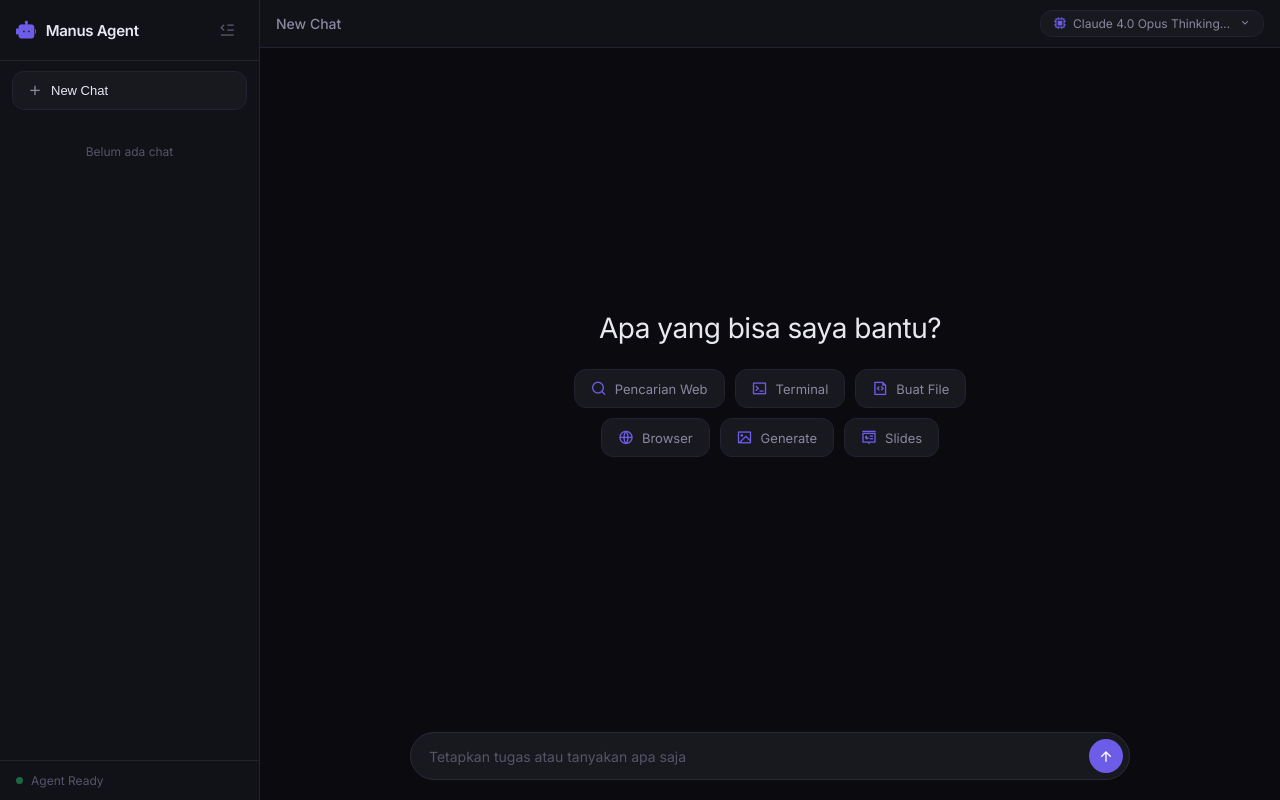
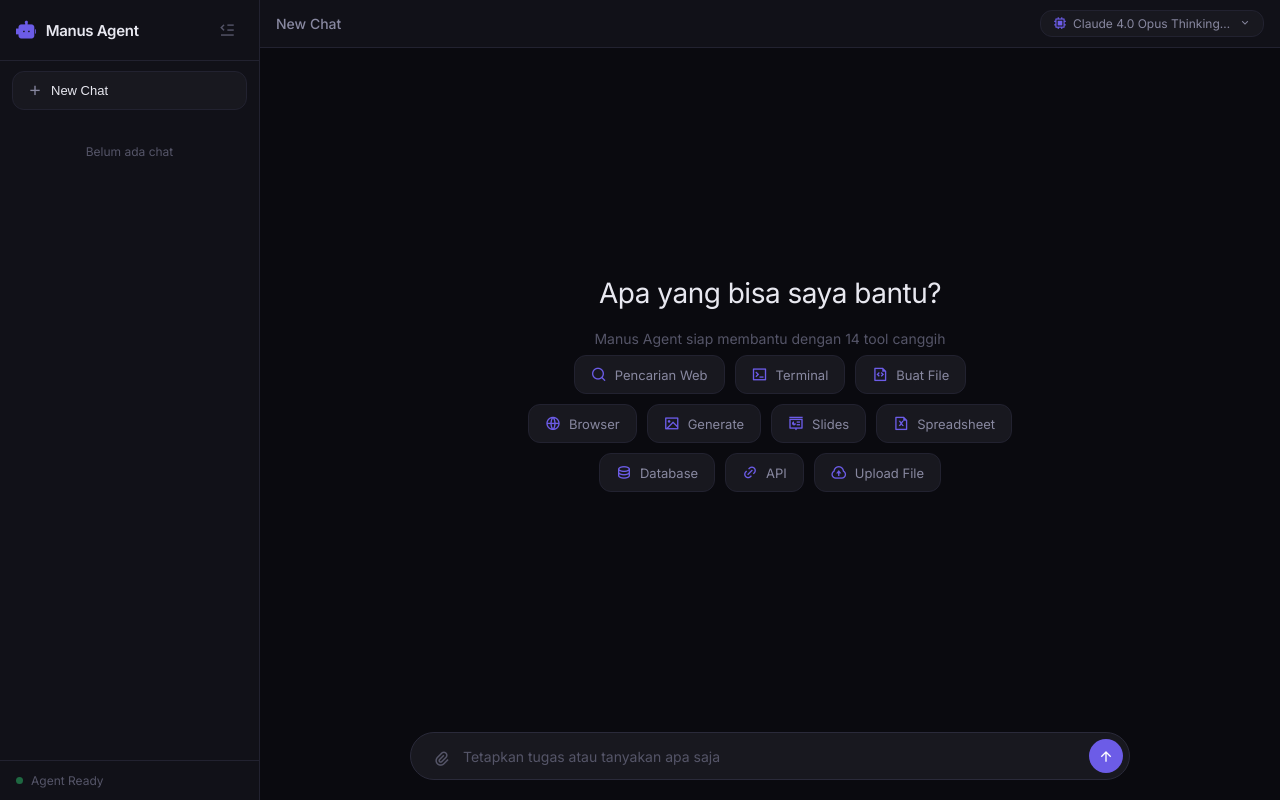
Before and after one commit to dugongyete-ui/agent-manus, a FastAPI app: page / in a window 1280 px wide. Run offline with FastAPI, Linux system fonts and the light colour scheme; data that the repository does not hold is empty; parts of the project's set-up code (start-up, migrations or seed data) failed here and were passed over; some libraries are stand-ins or nearby versions.

Commit message:
Add file upload functionality and enhance welcome screen
Implement file upload UI with drag-and-drop support, add new tool cards for spreadsheet, database, and API to the welcome screen, and integrate file attachment handling into the messaging system.

Replit-Commit-Author: Agent
Replit-Commit-Session-Id: a6bf023d-af94-4a4b-ba7e-b881e420a750
Replit-Commit-Checkpoint-Type: intermediate_checkpoint
Replit-Commit-Event-Id: 77f71e77-19ac-4df2-aec6-8d5375a8d876
Replit-Helium-Checkpoint-Created: true

```diff
--- a/web/static/css/style.css
+++ b/web/static/css/style.css
@@ -1326,3 +1326,142 @@ html, body {
 .plan-step.active {
     background: rgba(124, 58, 237, 0.1);
 }
+
+.welcome-subtitle {
+    color: var(--text-muted);
+    font-size: 14px;
+    margin-top: -4px;
+    margin-bottom: 8px;
+}
+
+.btn-attach {
+    background: none;
+    border: none;
+    color: var(--text-muted);
+    cursor: pointer;
+    font-size: 18px;
+    padding: 4px;
+    display: flex;
+    align-items: center;
+    justify-content: center;
+    transition: color 0.15s;
+    flex-shrink: 0;
+}
+.btn-attach:hover {
+    color: var(--accent);
+}
+
+.upload-preview-bar {
+    padding: 6px 12px;
+    display: flex;
+    gap: 8px;
+    overflow-x: auto;
+    border-bottom: 1px solid var(--border);
+}
+.upload-preview-list {
+    display: flex;
+    gap: 6px;
+    flex-wrap: wrap;
+}
+.upload-preview-item {
+    display: flex;
+    align-items: center;
+    gap: 6px;
+    background: var(--bg-tertiary);
+    border: 1px solid var(--border);
+    border-radius: 8px;
+    padding: 4px 10px;
+    font-size: 12px;
+    color: var(--text-secondary);
+    max-width: 200px;
+    animation: fadeIn 0.2s ease;
+}
+.upload-preview-item i {
+    color: var(--accent);
+    font-size: 14px;
+    flex-shrink: 0;
+}
+.upload-preview-item .upload-name {
+    overflow: hidden;
+    text-overflow: ellipsis;
+    white-space: nowrap;
+    flex: 1;
+}
+.upload-preview-item .upload-remove {
+    background: none;
+    border: none;
+    color: var(--text-muted);
+    cursor: pointer;
+    font-size: 14px;
+    padding: 0;
+    line-height: 1;
+    flex-shrink: 0;
+}
+.upload-preview-item .upload-remove:hover {
+    color: var(--error);
+}
+.upload-preview-item.uploading {
+    opacity: 0.6;
+}
+.upload-preview-item .upload-spinner {
+    width: 12px;
+    height: 12px;
+    border: 2px solid var(--border);
+    border-top-color: var(--accent);
+    border-radius: 50%;
+    animation: spin 0.6s linear infinite;
+}
+
+.drop-overlay {
+    display: none;
+    position: absolute;
+    inset: 0;
+    background: rgba(108, 92, 231, 0.08);
+    border: 2px dashed var(--accent);
+    border-radius: var(--radius-lg);
+    z-index: 50;
+    align-items: center;
+    justify-content: center;
+    pointer-events: none;
+}
+.drop-overlay.active {
+    display: flex;
+}
+.drop-overlay-content {
+    display: flex;
+    flex-direction: column;
+    align-items: center;
+    gap: 8px;
+    color: var(--accent);
+    font-size: 16px;
+    font-weight: 500;
+}
+.drop-overlay-content i {
+    font-size: 48px;
+    opacity: 0.7;
+}
+
+@keyframes fadeIn {
+    from { opacity: 0; transform: translateY(4px); }
+    to { opacity: 1; transform: translateY(0); }
+}
+
+.chat-panel {
+    position: relative;
+}
+
+.file-attachment-msg {
+    display: inline-flex;
+    align-items: center;
+    gap: 6px;
+    background: var(--bg-tertiary);
+    border: 1px solid var(--border);
+    border-radius: 8px;
+    padding: 6px 10px;
+    font-size: 12px;
+    margin-bottom: 4px;
+    color: var(--text-secondary);
+}
+.file-attachment-msg i {
+    color: var(--accent);
+}
--- a/web/static/js/app.js
+++ b/web/static/js/app.js
@@ -7,6 +7,8 @@ let allModels = [];
 let activeCategory = null;
 let stepTracker = null;
 let activeToolCards = {};
+let pendingUploads = [];
+let uploadedFileIds = [];
 
 const TOOL_CONFIG = {
     shell_tool: {
@@ -233,7 +235,18 @@ async function sendMessage() {
         const welcomeEl = document.getElementById('welcomeScreen');
         if (welcomeEl) welcomeEl.remove();
 
-        appendMessage('user', message);
+        const uploadContext = getUploadContext();
+        const fullMessage = message + uploadContext;
+
+        if (pendingUploads.length > 0) {
+            const fileNames = pendingUploads.filter(u => u.status === 'done').map(u => u.file.name);
+            const attachHtml = fileNames.map(n => `<div class="file-attachment-msg"><i class="ri-attachment-2"></i>${escapeHtml(n)}</div>`).join('');
+            appendMessage('user', attachHtml + '\n' + message);
+        } else {
+            appendMessage('user', message);
+        }
+
+        clearUploads();
         input.value = '';
         input.style.height = 'auto';
         input.blur();
@@ -257,7 +270,7 @@ async function sendMessage() {
         }, 180000);
 
         try {
-            await sendStreamingMessage(message);
+            await sendStreamingMessage(fullMessage);
         } catch (err) {
             if (err.name === 'AbortError') {
                 console.log('Stream aborted');
@@ -1609,4 +1622,147 @@ document.addEventListener('DOMContentLoaded', () => {
     loadSessions();
     loadModels();
     document.getElementById('messageInput').focus();
+    initDragDrop();
 });
+
+function initDragDrop() {
+    const chatPanel = document.getElementById('chatPanel');
+    const overlay = document.getElementById('dropOverlay');
+    if (!chatPanel || !overlay) return;
+
+    let dragCounter = 0;
+
+    chatPanel.addEventListener('dragenter', (e) => {
+        e.preventDefault();
+        dragCounter++;
+        overlay.classList.add('active');
+    });
+
+    chatPanel.addEventListener('dragleave', (e) => {
+        e.preventDefault();
+        dragCounter--;
+        if (dragCounter <= 0) {
+            dragCounter = 0;
+            overlay.classList.remove('active');
+        }
+    });
+
+    chatPanel.addEventListener('dragover', (e) => {
+        e.preventDefault();
+    });
+
+    chatPanel.addEventListener('drop', (e) => {
+        e.preventDefault();
+        dragCounter = 0;
+        overlay.classList.remove('active');
+        const files = e.dataTransfer.files;
+        if (files.length > 0) handleFiles(Array.from(files));
+    });
+}
+
+function handleFileSelect(event) {
+    const files = Array.from(event.target.files);
+    if (files.length > 0) handleFiles(files);
+    event.target.value = '';
+}
+
+function handleFiles(files) {
+    files.forEach(file => {
+        if (file.size > 50 * 1024 * 1024) {
+            appendMessage('assistant', `File "${file.name}" terlalu besar (max 50MB).`);
+            return;
+        }
+        const id = Date.now() + '_' + Math.random().toString(36).substr(2, 6);
+        pendingUploads.push({ id, file, status: 'pending', fileId: null });
+        renderUploadPreviews();
+        uploadFile(id, file);
+    });
+}
+
+function renderUploadPreviews() {
+    const bar = document.getElementById('uploadPreviewBar');
+    const list = document.getElementById('uploadPreviewList');
+    if (!bar || !list) return;
+
+    if (pendingUploads.length === 0) {
+        bar.style.display = 'none';
+        list.innerHTML = '';
+        return;
+    }
+    bar.style.display = 'flex';
+
+    const fileIcons = {
+        pdf: 'ri-file-pdf-line', doc: 'ri-file-word-line', docx: 'ri-file-word-line',
+        xls: 'ri-file-excel-line', xlsx: 'ri-file-excel-line', csv: 'ri-file-excel-line',
+        png: 'ri-image-line', jpg: 'ri-image-line', jpeg: 'ri-image-line', gif: 'ri-image-line',
+        mp4: 'ri-video-line', mp3: 'ri-music-line', zip: 'ri-folder-zip-line',
+        py: 'ri-code-line', js: 'ri-code-line', ts: 'ri-code-line',
+        html: 'ri-html5-line', css: 'ri-css3-line', json: 'ri-braces-line',
+        txt: 'ri-file-text-line', md: 'ri-markdown-line',
+    };
+
+    list.innerHTML = pendingUploads.map(u => {
+        const ext = u.file.name.split('.').pop().toLowerCase();
+        const icon = fileIcons[ext] || 'ri-file-line';
+        const isUploading = u.status === 'uploading';
+        return `<div class="upload-preview-item ${isUploading ? 'uploading' : ''}" data-id="${u.id}">
+            ${isUploading ? '<div class="upload-spinner"></div>' : `<i class="${icon}"></i>`}
+            <span class="upload-name" title="${escapeHtml(u.file.name)}">${escapeHtml(u.file.name)}</span>
+            <button class="upload-remove" onclick="removeUpload('${u.id}')" title="Hapus">
+                <i class="ri-close-line"></i>
+            </button>
+        </div>`;
+    }).join('');
+}
+
+async function uploadFile(id, file) {
+    const upload = pendingUploads.find(u => u.id === id);
+    if (!upload) return;
+    upload.status = 'uploading';
+    renderUploadPreviews();
+
+    try {
+        const formData = new FormData();
+        formData.append('file', file);
+        if (currentSessionId) formData.append('session_id', currentSessionId);
+
+        const res = await fetch(`${API}/api/upload`, { method: 'POST', body: formData });
+        if (!res.ok) throw new Error(`Upload failed: ${res.status}`);
+
+        const data = await res.json();
+        upload.status = 'done';
+        upload.fileId = data.file?.id;
+        if (upload.fileId) uploadedFileIds.push(upload.fileId);
+        renderUploadPreviews();
+    } catch (err) {
+        console.error('Upload error:', err);
+        upload.status = 'error';
+        renderUploadPreviews();
+        appendMessage('assistant', `Gagal upload "${file.name}": ${err.message}`);
+    }
+}
+
+function removeUpload(id) {
+    const idx = pendingUploads.findIndex(u => u.id === id);
+    if (idx !== -1) {
+        const upload = pendingUploads[idx];
+        if (upload.fileId) {
+            uploadedFileIds = uploadedFileIds.filter(fid => fid !== upload.fileId);
+        }
+        pendingUploads.splice(idx, 1);
+        renderUploadPreviews();
+    }
+}
+
+function getUploadContext() {
+    const done = pendingUploads.filter(u => u.status === 'done');
+    if (done.length === 0) return '';
+    const names = done.map(u => u.file.name).join(', ');
+    return `\n[File terlampir: ${names}]`;
+}
+
+function clearUploads() {
+    pendingUploads = [];
+    uploadedFileIds = [];
+    renderUploadPreviews();
+}
--- a/web/templates/index.html
+++ b/web/templates/index.html
@@ -64,6 +64,7 @@
                     <div class="messages-container" id="messagesContainer">
                         <div class="welcome-screen" id="welcomeScreen">
                             <h2>Apa yang bisa saya bantu?</h2>
+                            <p class="welcome-subtitle">Manus Agent siap membantu dengan 14 tool canggih</p>
                             <div class="welcome-tools">
                                 <div class="welcome-tool-card" onclick="document.getElementById('messageInput').value='Cari informasi terbaru tentang ';document.getElementById('messageInput').focus()">
                                     <i class="ri-search-line"></i>
@@ -89,16 +90,45 @@
                                     <i class="ri-slideshow-line"></i>
                                     <span>Slides</span>
                                 </div>
+                                <div class="welcome-tool-card" onclick="document.getElementById('messageInput').value='Buat spreadsheet data ';document.getElementById('messageInput').focus()">
+                                    <i class="ri-file-excel-line"></i>
+                                    <span>Spreadsheet</span>
+                                </div>
+                                <div class="welcome-tool-card" onclick="document.getElementById('messageInput').value='Query database ';document.getElementById('messageInput').focus()">
+                                    <i class="ri-database-2-line"></i>
+                                    <span>Database</span>
+                                </div>
+                                <div class="welcome-tool-card" onclick="document.getElementById('messageInput').value='Panggil API ';document.getElementById('messageInput').focus()">
+                                    <i class="ri-link-m"></i>
+                                    <span>API</span>
+                                </div>
+                                <div class="welcome-tool-card" onclick="document.getElementById('fileInput').click()">
+                                    <i class="ri-upload-cloud-line"></i>
+                                    <span>Upload File</span>
+                                </div>
                             </div>
                         </div>
                     </div>
 
                     <div class="input-area">
+                        <div class="upload-preview-bar" id="uploadPreviewBar" style="display:none">
+                            <div class="upload-preview-list" id="uploadPreviewList"></div>
+                        </div>
                         <div class="input-wrapper">
+                            <button class="btn-attach" id="attachBtn" onclick="document.getElementById('fileInput').click()" title="Upload file">
+                                <i class="ri-attachment-2"></i>
+                            </button>
                             <textarea id="messageInput" placeholder="Tetapkan tugas atau tanyakan apa saja" rows="1" onkeydown="handleKeyDown(event)" oninput="handleInput(event)" enterkeyhint="send"></textarea>
                             <button class="btn-send" id="sendBtn" onclick="sendMessage()">
                                 <i class="ri-arrow-up-line"></i>
                             </button>
+                        </div>
+                        <input type="file" id="fileInput" multiple accept="*/*" style="display:none" onchange="handleFileSelect(event)">
+                    </div>
+                    <div class="drop-overlay" id="dropOverlay">
+                        <div class="drop-overlay-content">
+                            <i class="ri-upload-cloud-2-line"></i>
+                            <span>Drop file di sini</span>
                         </div>
                     </div>
                 </div>
```
